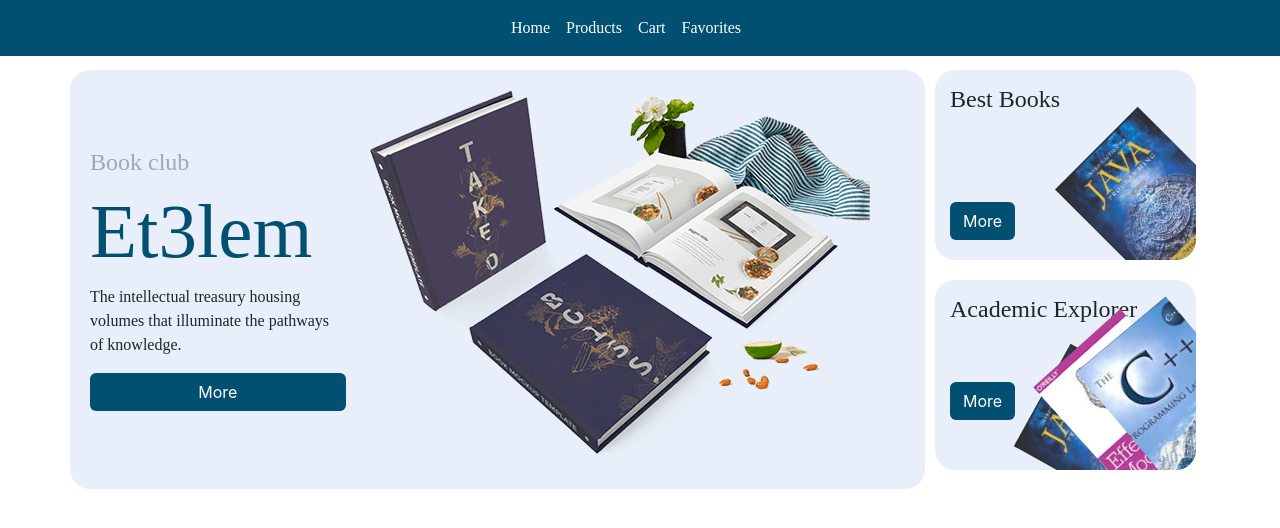
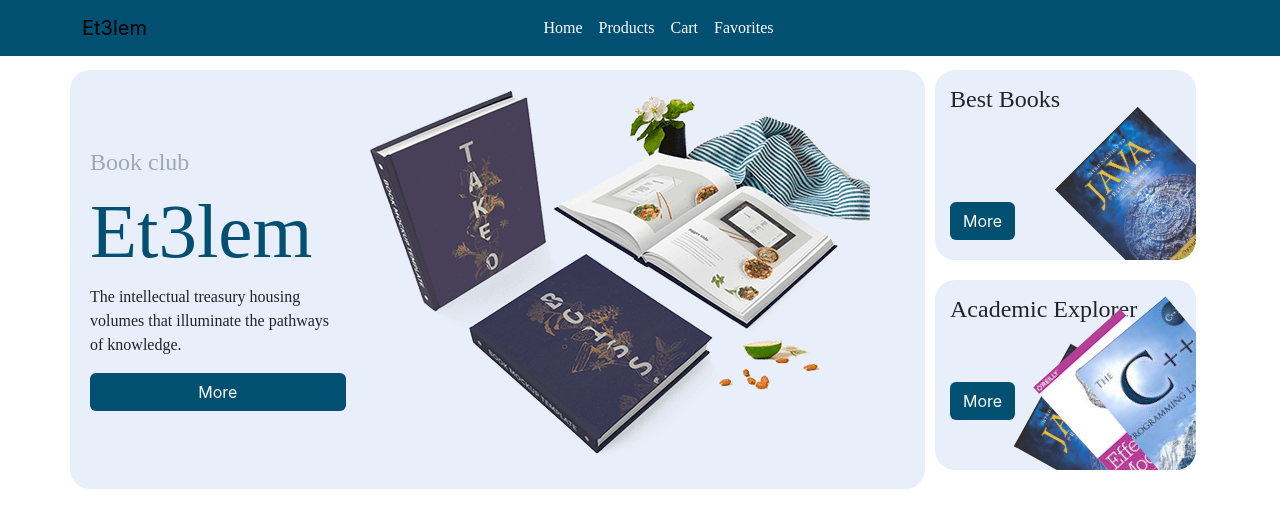
Before and after one commit to nada7harby/et3lem, a React (Create React App) app: page / in a window 1280 px wide. Shown: the top 528 px of the page. Built offline with nearby package versions, Linux system fonts and the light colour scheme.

Commit message:
Update Nav.js

```diff
--- a/src/component/Nav.js
+++ b/src/component/Nav.js
@@ -12,7 +12,7 @@ function BasicExample() {
       <div className="container">
         <Link className="navbar-brand" to="/">
           {" "}
-          {/* <img src={logo} alt="img" className="logo" /> */}
+          <span>Et3lem</span>
         </Link>
 
         <button
```
